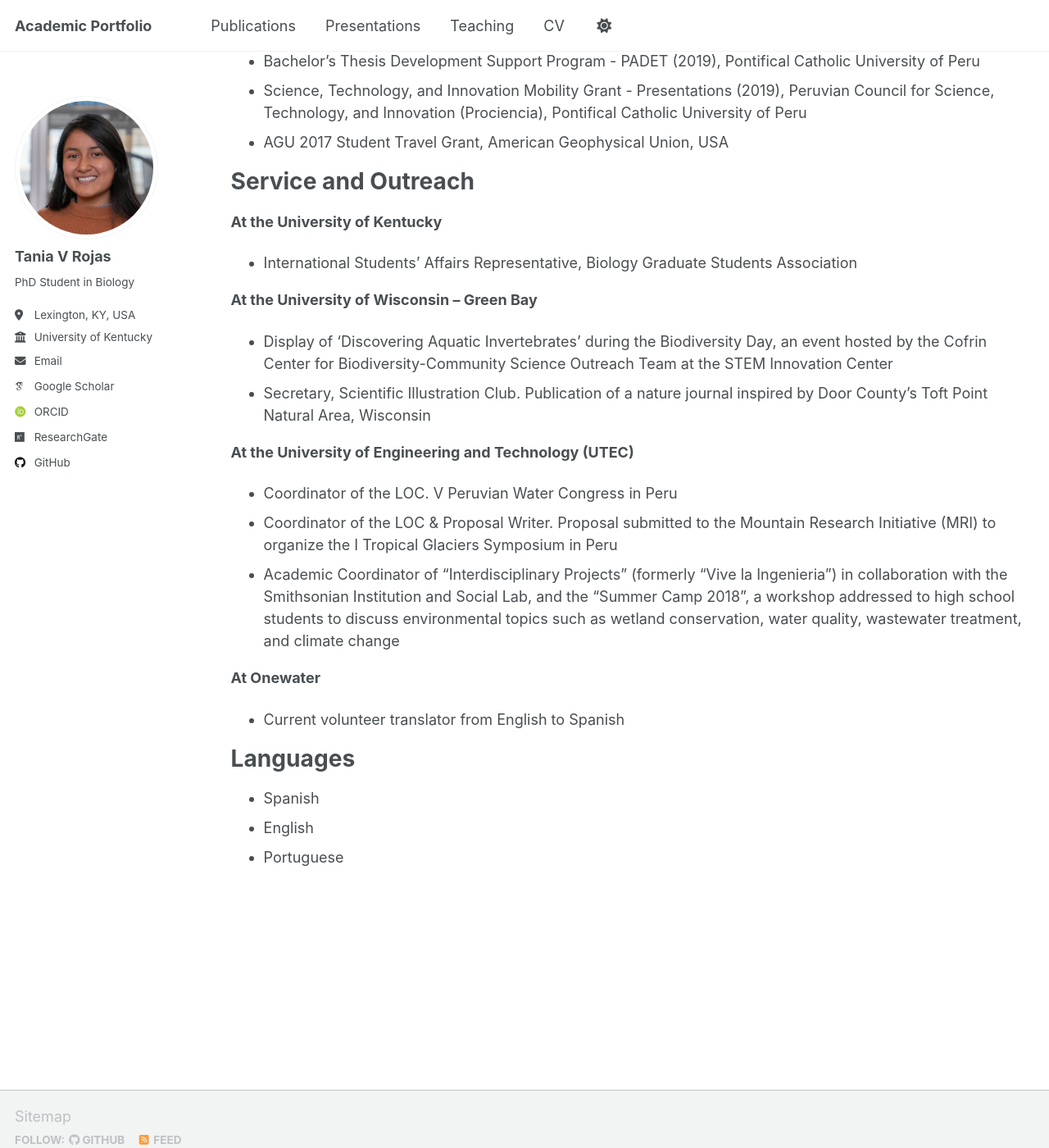
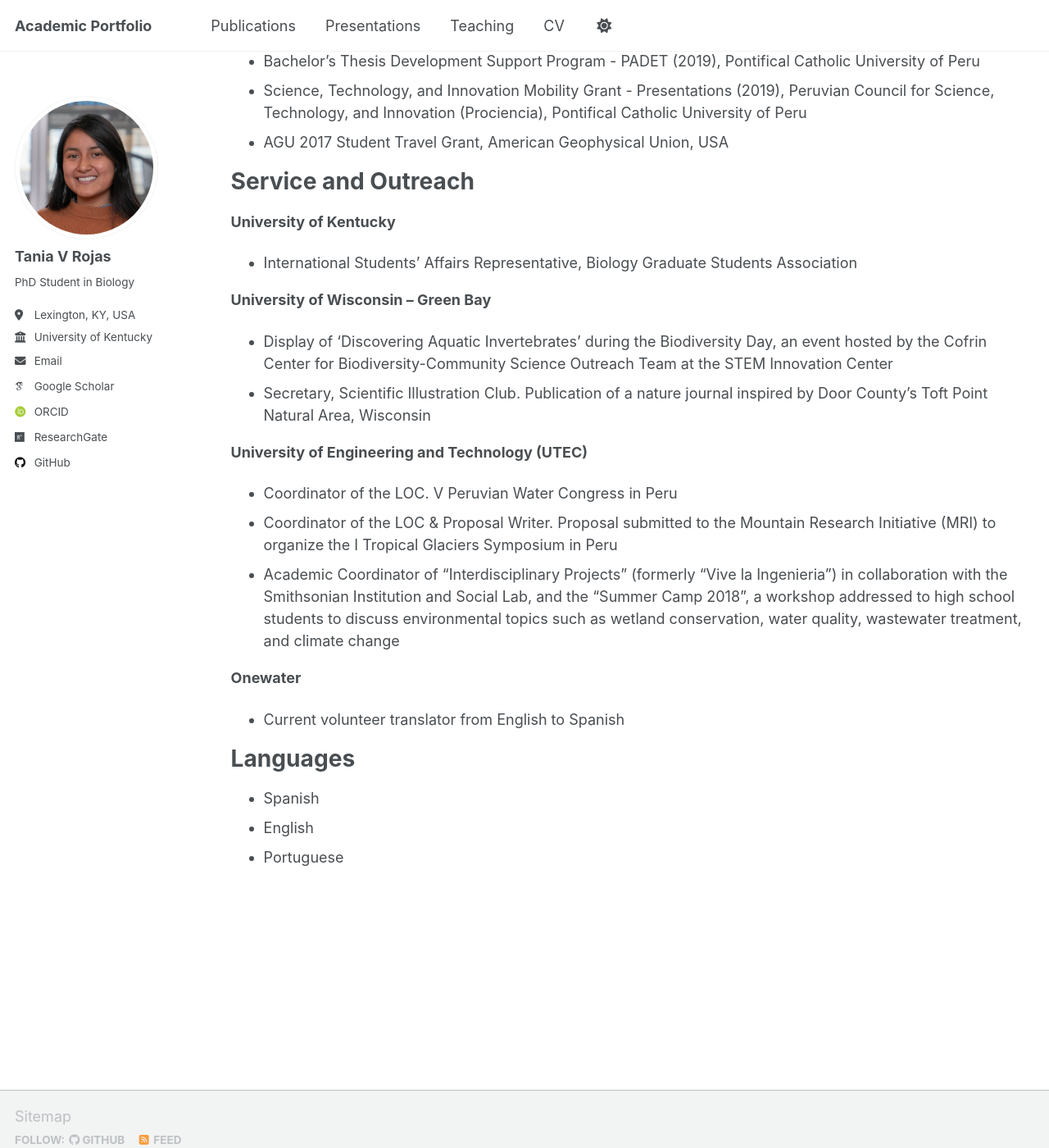
Before and after one commit to taniarojasc/taniarojasc.github.io, a Jekyll site: the page built from _pages/cv.md, in a window 1280 px wide and 1400 px high, scrolled down 1533 px. Shown: the whole window at 82% size. Built offline with Jekyll 4.4.1, drawn with Linux system fonts in a browser that asks for light colours; some web fonts are replaced; a script that is not in the unit is left out; some of the changed text lies outside the part shown.

Commit message:
Update cv.md

```diff
--- a/_pages/cv.md
+++ b/_pages/cv.md
@@ -13,7 +13,7 @@ Education
 * 2023, M.S. in Environmental Science & Policy. Emphasis in Ecosystem Studies. University of Wisconsin-Green Bay
 * 2018, B.S. in Civil Engineering. Pontifical Catholic University of Peru
 
-Work experience
+Work Experience
 ======
 * 08/2023-present: **Graduate Research Assistant and Teaching Assistant**, Department of Biology, University of Kentucky, USA
 
@@ -54,19 +54,19 @@ Awards and Funding
 
 Service and Outreach
 ======
-**At the University of Kentucky**
+**University of Kentucky**
 * International Students' Affairs Representative, Biology Graduate Students Association
 
-**At the University of Wisconsin – Green Bay**
+**University of Wisconsin – Green Bay**
 * Display of ‘Discovering Aquatic Invertebrates’ during the Biodiversity Day, an event hosted by the Cofrin Center for Biodiversity-Community Science Outreach Team at the STEM Innovation Center
 * Secretary, Scientific Illustration Club. Publication of a nature journal inspired by Door County’s Toft Point Natural Area, Wisconsin
 
-**At the University of Engineering and Technology (UTEC)**
+**University of Engineering and Technology (UTEC)**
 * Coordinator of the LOC. V Peruvian Water Congress in Peru
 * Coordinator of the LOC & Proposal Writer. Proposal submitted to the Mountain Research Initiative (MRI) to organize the I Tropical Glaciers Symposium in Peru
 * Academic Coordinator of “Interdisciplinary Projects” (formerly “Vive la Ingenieria”) in collaboration with the Smithsonian Institution and Social Lab, and the “Summer Camp 2018”, a workshop addressed to high school students to discuss environmental topics such as wetland conservation, water quality, wastewater treatment, and climate change
 
-**At Onewater**
+**Onewater**
 * Current volunteer translator from English to Spanish
 
 Languages
```
